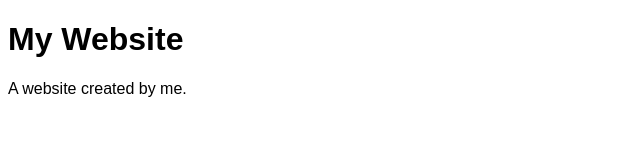
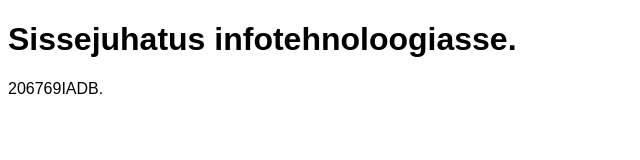
Before and after one commit to jokaal/jokaal.github.io, a plain HTML site: page index.html in a window 1280 px wide. Shown: the whole page, without its empty margins (0-640 px from the left). Drawn offline with Linux system fonts and the light colour scheme.

Commit message:
Update index.html

```diff
--- a/index.html
+++ b/index.html
@@ -1,7 +1,7 @@
 <!DOCTYPE html>
 <html lang="en">
 <head>
-<title>Page Title</title>
+<title>Sissejuhatus infotehnoloogiasse.e</title>
 <meta charset="UTF-8">
 <meta name="viewport" content="width=device-width, initial-scale=1">
 <style>
@@ -12,8 +12,10 @@ body {
 </head>
 <body>
 
-<h1>My Website</h1>
-<p>A website created by me.</p>
+<h1>Sissejuhatus infotehnoloogiasse.</h1>
+
+
+<p>206769IADB.</p>
 
 </body>
 </html>
```
